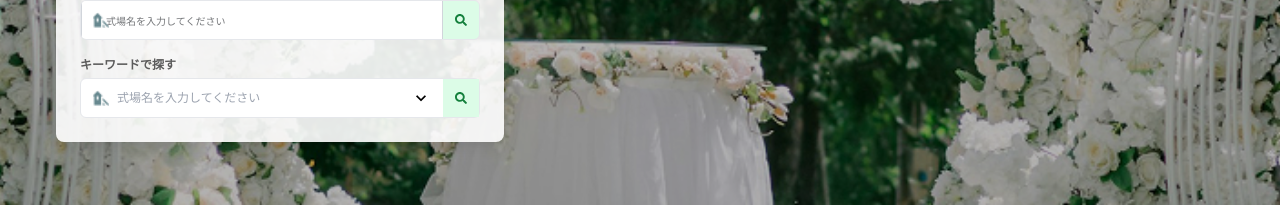
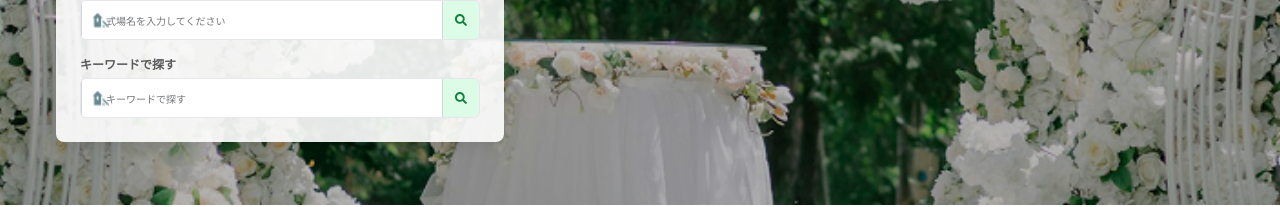
Before and after one commit to neraindai/yuin, a React (Vite) app: page / in a window 1280 px wide. Shown: the part 295-502 px from the top of the page. Built offline with nearby package versions, Linux system fonts and the light colour scheme.

Commit message:
redesigning the overlay content in homepage

```diff
--- a/src/components/ExtraComponent/OverlayContent.jsx
+++ b/src/components/ExtraComponent/OverlayContent.jsx
@@ -4,7 +4,7 @@ const OverlayContent = ({title, description, reverseColumn}) =>{
     return (<>
     {!reverseColumn ? (
         <>
-        <div className="flex flex-col lg:flex-row justify-center gap-6 relative mb-8 lg:mb-10 xl:mb-12">
+        <div className="flex flex-col lg:flex-row justify-center lg:gap-6 relative mb-8 lg:mb-10 xl:mb-12">
             {/* Image */}
             <motion.div
             initial={{ opacity: 0, x: 90 }}
@@ -24,7 +24,7 @@ const OverlayContent = ({title, description, reverseColumn}) =>{
             initial={{ opacity: 0, y: 30 }}
             animate={{ opacity: 1, y: 0 }}
             transition={{ duration: 0.6, delay: 0.2 }}
-            className="py-5 lg:py-2 w-full lg:w-[495px] bg-[#F7F8F1] rounded-[25px] lg:-ml-[165px] pl-9 pr-9 z-10 mt-0 md:mt-10 mb-10 align-center shadow-custom-green flex flex-col justify-center"
+            className="relative mt-5 lg:mt-10 mb-10 py-8 lg:py-10 px-8 lg:px-10 w-[96%] lg:w-[495px] bg-[#F7F8F1] rounded-[25px] before:content-[''] before:bg-[#C3F1D6] before:absolute before:right-[-4%] lg:before:right-[-20px] before:bottom-[-20px] before:h-full before:w-full before:rounded-[25px] before:z-[-1] lg:-ml-[165px] align-center flex flex-col justify-start"
             >
             <h3 className="text-nm md:text-base lg:text-baselg font-bold text-primary-text font-yugothic mb-2 after:content-[''] after:flex after:w-100 after:h-[1px] after:bg-black after:mt-[8px] after:mb-[15px]">{title}</h3>
             <p className="font-yugothic font-medium text-smd md:text-nm lg:base">
@@ -34,7 +34,7 @@ const OverlayContent = ({title, description, reverseColumn}) =>{
         </div>
         </>
         ) : (<>
-            <div className="lg:flex lg:flex-row-reverse justify-center gap-6 relative mb-8 lg:mb-10 xl:mb-12">
+            <div className="lg:flex lg:flex-row-reverse justify-center lg:gap-6 relative mb-8 lg:mb-10 xl:mb-12">
             {/* Image */}
             <motion.div
             initial={{ opacity: 0, x: 90 }}
@@ -54,7 +54,7 @@ const OverlayContent = ({title, description, reverseColumn}) =>{
             initial={{ opacity: 0, y: 30 }}
             animate={{ opacity: 1, y: 0 }}
             transition={{ duration: 0.6, delay: 0.2 }}
-            className="py-5 lg:py-2 w-full lg:w-[495px] bg-[#F7F8F1] rounded-[25px] lg:-mr-[165px] pl-9 pr-9 z-10 mt-5 md:mt-10 mb-10 align-center shadow-custom-green flex flex-col justify-center"
+            className="relative py-8 lg:py-10 px-8 lg:px-10 mt-5 lg:mt-10 mb-10 w-[95%] lg:w-[495px] bg-[#F7F8F1] rounded-[25px] lg:-mr-[165px] before:content-[''] before:bg-[#C3F1D6] before:absolute before:right-[-4%] lg:before:left-[-20px] before:bottom-[-20px] before:h-full before:w-full before:rounded-[25px] before:z-[-1] align-center flex flex-col justify-start"
             >
             <h3 className="text-nm md:text-base lg:text-baselg font-bold text-primary-text font-yugothic mb-2 after:content-[''] after:flex after:w-100 after:h-[1px] after:bg-black after:mt-[8px] after:mb-[15px]">{title}</h3>
             <p className="font-yugothic font-medium text-smd md:text-nm lg:base">
--- a/src/components/SearchSection/SearchSection.jsx
+++ b/src/components/SearchSection/SearchSection.jsx
@@ -49,8 +49,33 @@ export default function SearchSection() {
     </div>
   </div>
 
+
   {/* Search by keyword */}
   <div>
+    <label className="text-grey text-sm font-zen font-bold block mb-1">
+      キーワードで探す
+    </label>
+    <div className="relative flex items-center border rounded-md overflow-hidden h-10">
+      <input
+        type="text"
+        name="venue"
+        placeholder="キーワードで探す"
+        className="flex-1 h-full py-6 outline-none rounded-none text-[10px]"
+      />
+      <span className="absolute left-3 pointer-events-none text-gray-500">
+          <img src={iconhome} alt="home icon" className="w-4 h-4 block object-cover" />
+        </span>
+      <button
+        type="submit"
+        className="bg-green-100 text-green-700 px-3 h-full flex items-center justify-center rounded-none"
+      >
+        <FaSearch />
+      </button>
+    </div>
+  </div>
+
+  {/* Search by keyword */}
+  {/* <div>
     <label className="text-grey text-sm font-zen font-bold block mb-1">
       キーワードで探す
     </label>
@@ -60,7 +85,7 @@ export default function SearchSection() {
       options={["式場名を入力してください", "式場名を入力してください", "式場名を入力してください"]}
       iconLeft={iconhome}
     />
-  </div>
+  </div> */}
 </form>
     </div>
   );
```
Also changed, not shown: src/components/ExtraComponent/PopularVenuesSection.jsx (+1 -9 lines), 2 other files (tests, documents, lock files or other folders).
